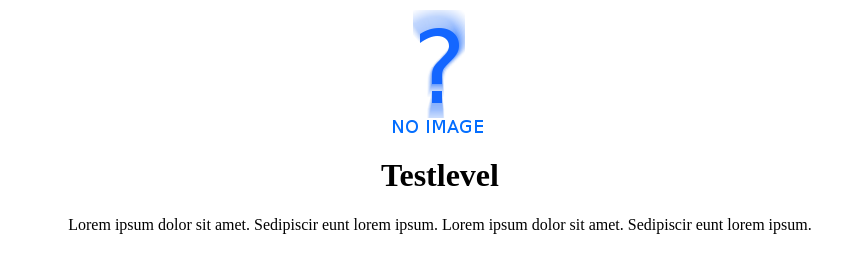
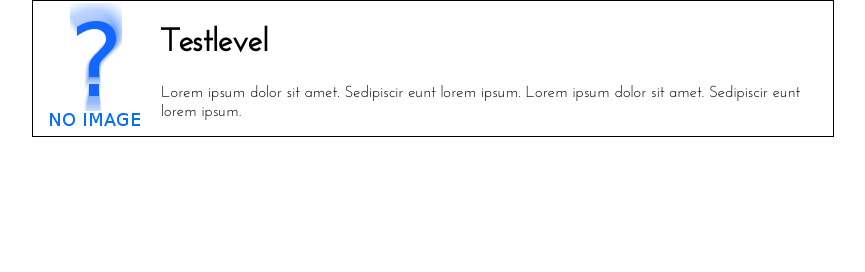
Before and after one commit to Prior99/sheeps, a website: page index.html in a window 1280 px wide. Shown: the whole page, without its empty margins (208-1073 px from the left). Drawn offline with nearby package versions, Linux system fonts and the light colour scheme; files that its build step writes are made by us from their sources; no server answers; files whose address does not match are found by name.

Commit message:
Added font

```diff
--- /dev/null
+++ b/style/josefinesans.less
@@ -0,0 +1,15 @@
+/* Generated by Font Squirrel (http://www.fontsquirrel.com) on May 22, 2014 */
+
+
+
+@font-face {
+    font-family: 'josefin_sansregular';
+    src: url('josefinsans-regular-webfont.eot');
+    src: url('josefinsans-regular-webfont.eot?#iefix') format('embedded-opentype'),
+         url('josefinsans-regular-webfont.woff') format('woff'),
+         url('josefinsans-regular-webfont.ttf') format('truetype'),
+         url('josefinsans-regular-webfont.svg#josefin_sansregular') format('svg');
+    font-weight: normal;
+    font-style: normal;
+
+}
--- a/style/style.less
+++ b/style/style.less
@@ -1,5 +1,21 @@
+@import "josefinesans.less";
+
 div.list {
+	div {
+		width: 800px;
+		border: 1px solid black;
+		text-align: left;
+		margin-bottom: 5px;
+		img {
+			float : left;
+		}
+		h1 {
 
+		}
+		p {
+
+		}
+	}
 }
 
 
@@ -11,5 +27,8 @@ div.wrapper {
 
 body {
 	width: 100%;
+	padding: 0;
+	margin: 0;
 	text-align: center;
+	font-family:josefin_sansregular;
 }
```
Also changed, not shown: Gruntfile.js (+6 -1 lines), font/josefinsans-regular-webfont.ttf (added), font/josefinsans-regular-webfont.woff (added), 2 other files.
